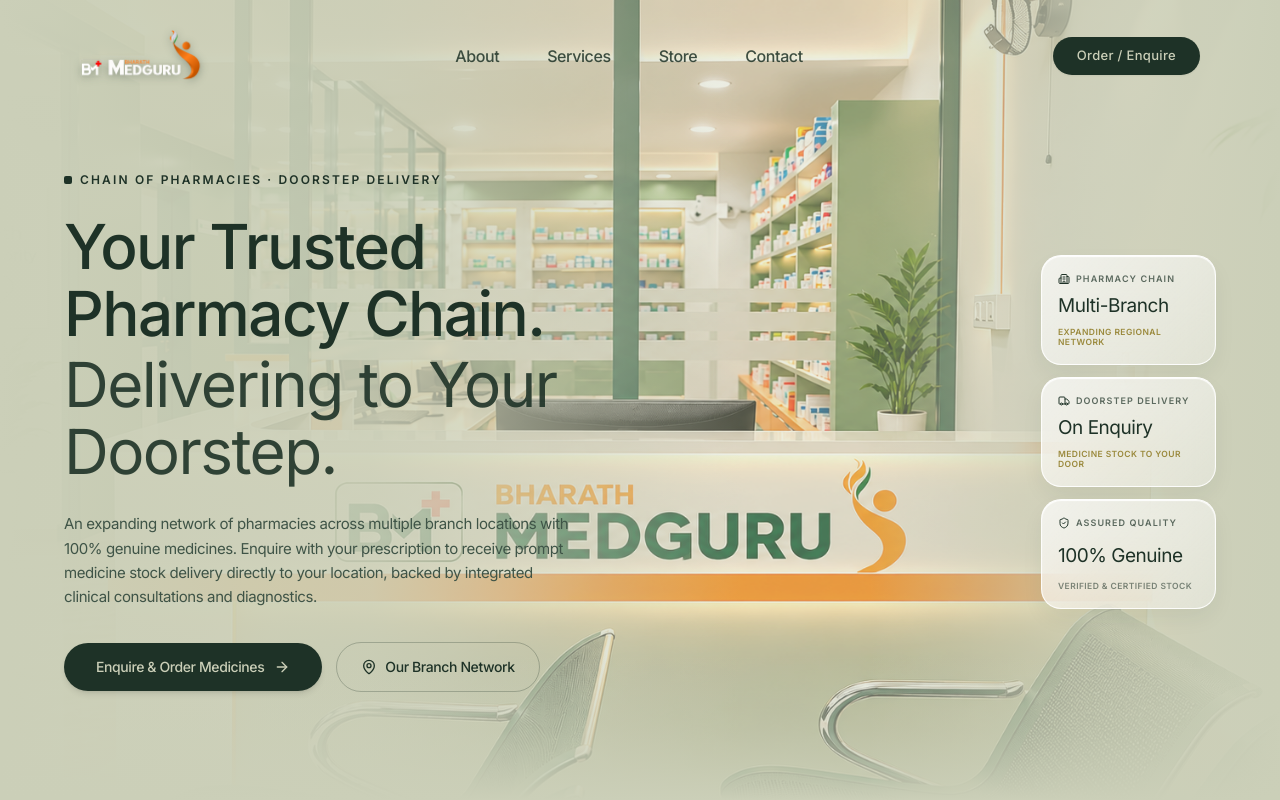
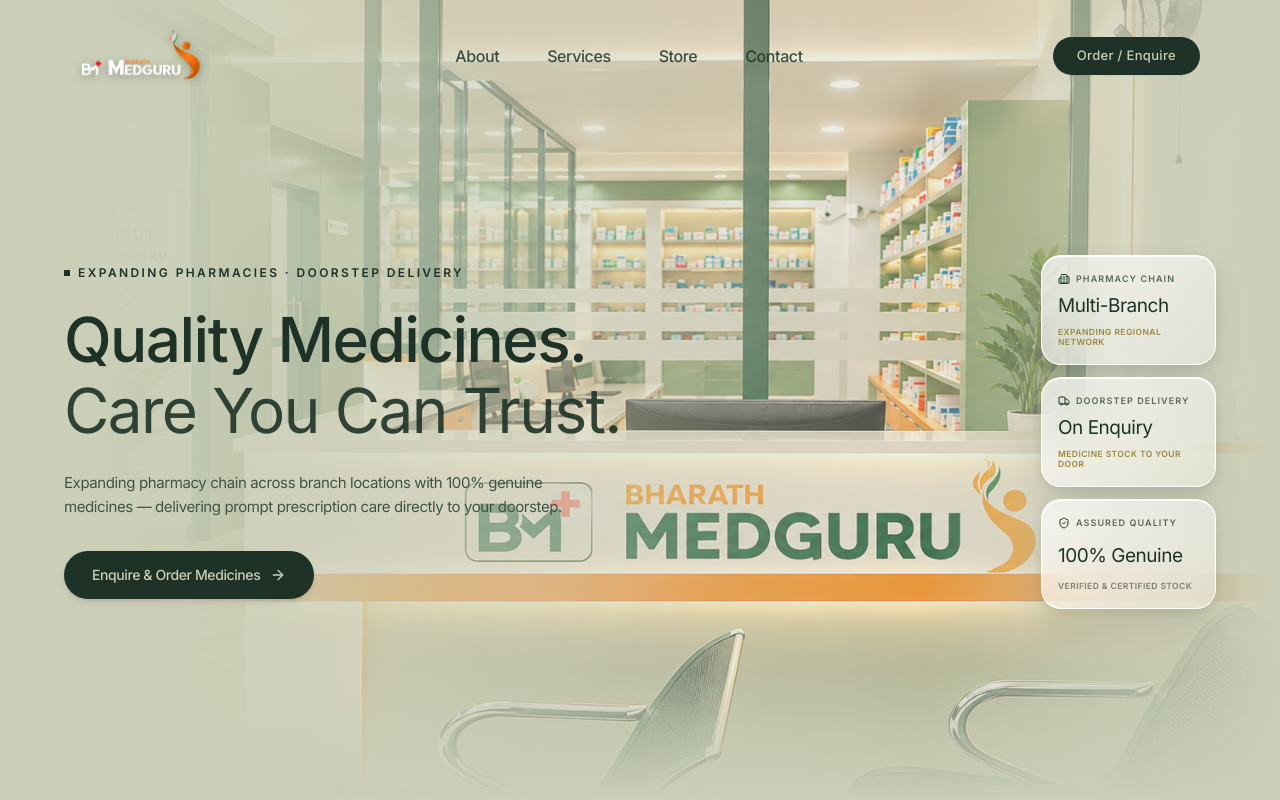
Before and after one commit to glidebay/Bharath-Medguru, a Next.js app: page / in a window 1280 px wide. Shown: the top 800 px of the page. Built offline with nearby package versions, Linux system fonts and the light colour scheme.

Commit message:
UI Updations

```diff
--- a/app/globals.css
+++ b/app/globals.css
@@ -91,3 +91,26 @@
 ::-webkit-scrollbar-thumb:hover {
   background: rgba(30, 50, 39, 0.45);
 }
+
+/* Hero reception background image focal shift - adjusted 2cm left */
+.hero-bg-focal {
+  background-position: center center;
+}
+
+@media (min-width: 1024px) {
+  .hero-bg-focal {
+    background-position: calc(50% + 115px) 52%;
+  }
+}
+
+@media (min-width: 1280px) {
+  .hero-bg-focal {
+    background-position: calc(50% + 130px) 52%;
+  }
+}
+
+@media (min-width: 1536px) {
+  .hero-bg-focal {
+    background-position: calc(50% + 150px) 52%;
+  }
+}
--- a/components/HeroSection.tsx
+++ b/components/HeroSection.tsx
@@ -1,7 +1,7 @@
 "use client";
 
 import React, { useEffect, useRef } from "react";
-import { ArrowRight, Pill, Truck, Building2, ShieldCheck, MapPin } from "lucide-react";
+import { ArrowRight, Truck, Building2, ShieldCheck } from "lucide-react";
 
 interface HeroSectionProps {
   onOpenBooking: () => void;
@@ -29,7 +29,7 @@ function GlassCard({ icon, label, value, unit, unitHighlight }: GlassCardProps)
         borderTop: "1.5px solid rgba(255, 255, 255, 0.95)",
         borderLeft: "1.5px solid rgba(255, 255, 255, 0.90)",
         boxShadow:
-          "inset 0 1px 1px 0 rgba(255, 255, 255, 0.95), 0 10px 25px -4px rgba(30, 50, 39, 0.08)",
+          "inset 0 1px 1px 0 rgba(255, 255, 255, 0.95), 0 16px 36px -4px rgba(30, 50, 39, 0.14), 0 4px 12px rgba(30, 50, 39, 0.08)",
       }}
     >
       {/* Label: Icon + Text */}
@@ -176,31 +176,35 @@ export default function HeroSection({ onOpenBooking }: HeroSectionProps) {
       id="hero"
       className="relative w-full min-h-[100dvh] bg-[#CBCFB8] overflow-hidden flex flex-col justify-center"
     >
-      {/* ── LAYER 0: Ambient Reception Background ── */}
+      {/* ── LAYER 0: Ambient Reception Background (Full bleed, unified, focal shifted) ── */}
       <div
         data-anim="bg"
         aria-hidden="true"
-        className="absolute inset-0 pointer-events-none z-0"
+        className="absolute inset-0 pointer-events-none z-0 overflow-hidden"
       >
-        {/* Clean, sharp reception center focal */}
+        {/* Full unified base background color layer across 100% width */}
+        <div className="absolute inset-0 bg-[#CBCFB8]" />
+
+        {/* Full-bleed background image with right-shifted focal point (.hero-bg-focal) framing the desk logo */}
         <div
-          className="absolute inset-0 bg-cover bg-center bg-no-repeat opacity-90"
+          className="hero-bg-focal absolute inset-0 bg-cover bg-no-repeat opacity-85 sm:opacity-90"
           style={{
             backgroundImage: "url('/hero-reception.png')",
+            maskImage:
+              "linear-gradient(to right, transparent 0%, transparent 6%, rgba(0, 0, 0, 0.35) 18%, rgba(0, 0, 0, 0.85) 36%, black 52%, black 100%)",
+            WebkitMaskImage:
+              "linear-gradient(to right, transparent 0%, transparent 6%, rgba(0, 0, 0, 0.35) 18%, rgba(0, 0, 0, 0.85) 36%, black 52%, black 100%)",
           }}
         />
 
-        {/* Soft, clean atmospheric tint */}
-        <div className="absolute inset-0 bg-[#CBCFB8]/28" />
+        {/* Continuous full-width gradient wash keeping background layer 100% unified without separation */}
+        <div className="absolute inset-0 bg-gradient-to-r from-[#CBCFB8]/90 via-[#CBCFB8]/45 to-transparent" />
 
-        {/* Left legibility gradient framing the copy */}
-        <div className="absolute inset-0 bg-gradient-to-r from-[#CBCFB8] via-[#CBCFB8]/85 to-transparent lg:w-[58%]" />
-
-        {/* Right subtle gradient framing the metric cards */}
-        <div className="absolute inset-0 bg-gradient-to-l from-[#CBCFB8] via-[#CBCFB8]/70 to-transparent lg:w-[32%] ml-auto" />
+        {/* Right side shadow framing the metric cards with soft ambient depth */}
+        <div className="absolute inset-y-0 right-0 w-full sm:w-[45%] lg:w-[32%] xl:w-[28%] bg-gradient-to-l from-[#CBCFB8] via-[#CBCFB8]/70 to-transparent pointer-events-none" />
 
         {/* Gentle bottom boundary fade */}
-        <div className="absolute bottom-0 left-0 right-0 h-36 bg-gradient-to-t from-[#CBCFB8] via-[#CBCFB8]/40 to-transparent" />
+        <div className="absolute bottom-0 left-0 right-0 h-32 bg-gradient-to-t from-[#CBCFB8] via-[#CBCFB8]/60 to-transparent" />
       </div>
 
       {/* ── LAYER 1: Main Responsive Content Layout ── */}
@@ -211,20 +215,20 @@ export default function HeroSection({ onOpenBooking }: HeroSectionProps) {
             {/* Eyebrow */}
             <div
               data-anim="eyebrow"
-              className="flex items-center gap-2 text-xs font-semibold tracking-[0.18em] uppercase text-[#1E3227]"
+              className="flex items-center gap-2 text-[11px] sm:text-xs font-semibold tracking-[0.2em] uppercase text-[#1E3227]"
             >
               <span
                 data-anim="dot"
-                className="w-2 h-2 bg-[#1E3227] rounded-xs inline-block"
+                className="w-1.5 h-1.5 bg-[#1E3227] inline-block"
               />
-              <span>Chain of Pharmacies · Doorstep Delivery</span>
+              <span>Expanding Pharmacies · Doorstep Delivery</span>
             </div>
 
             {/* Headline with Masked Rise: Refined font size & lighter weight */}
             <h1 className="text-4xl sm:text-5xl lg:text-[56px] xl:text-[62px] font-medium tracking-tight text-[#1E3227] leading-[1.08]">
               <span className="block overflow-hidden py-0.5">
                 <span data-anim="h1line" className="block">
-                  Your Trusted Pharmacy Chain.
+                  Quality Medicines.
                 </span>
               </span>
               <span className="block overflow-hidden py-0.5">
@@ -232,35 +236,28 @@ export default function HeroSection({ onOpenBooking }: HeroSectionProps) {
                   data-anim="h1line"
                   className="block font-normal text-[#1E3227]/90"
                 >
-                  Delivering to Your Doorstep.
+                  Care You Can Trust.
                 </span>
               </span>
             </h1>
 
-            {/* Paragraph: Refined font size matching reference */}
+            {/* Paragraph: Exactly matched length (~135 chars) and width to reference image (2 lines) */}
             <p
               data-anim="para"
-              className="text-sm sm:text-[15px] text-[#3F5447] font-normal leading-relaxed max-w-lg"
+              className="text-sm sm:text-[15px] text-[#3F5447] font-normal leading-relaxed max-w-[500px]"
             >
-              An expanding network of pharmacies across multiple branch locations with 100% genuine medicines. Enquire with your prescription to receive prompt medicine stock delivery directly to your location, backed by integrated clinical consultations and diagnostics.
+              Expanding pharmacy chain across branch locations with 100% genuine medicines — delivering prompt prescription care directly to your doorstep.
             </p>
 
-            {/* CTA Button */}
-            <div data-anim="cta" className="pt-2 flex flex-wrap items-center gap-3.5">
+            {/* CTA Button: Single pill button matching reference image */}
+            <div data-anim="cta" className="pt-2">
               <button
                 onClick={onOpenBooking}
-                className="group inline-flex items-center gap-2.5 px-8 py-3.5 rounded-full bg-[#1E3227] hover:bg-[#15241c] text-[#CBCFB8] hover:text-white font-medium text-sm shadow-md transition-all duration-300 cursor-pointer hover:scale-[1.02]"
+                className="group inline-flex items-center gap-2.5 px-7 py-3.5 rounded-full bg-[#1E3227] hover:bg-[#15241c] text-[#CBCFB8] hover:text-white font-medium text-sm shadow-md transition-all duration-300 cursor-pointer hover:scale-[1.02]"
               >
                 <span>Enquire &amp; Order Medicines</span>
                 <ArrowRight className="w-4 h-4 transition-transform duration-300 group-hover:translate-x-1" />
               </button>
-              <a
-                href="#service"
-                className="inline-flex items-center gap-2 px-6 py-3.5 rounded-full border border-[#1E3227]/25 text-[#1E3227] hover:bg-[#1E3227]/10 font-medium text-sm transition-all duration-300"
-              >
-                <MapPin className="w-4 h-4 text-[#1E3227]" />
-                <span>Our Branch Network</span>
-              </a>
             </div>
           </div>
 
```
